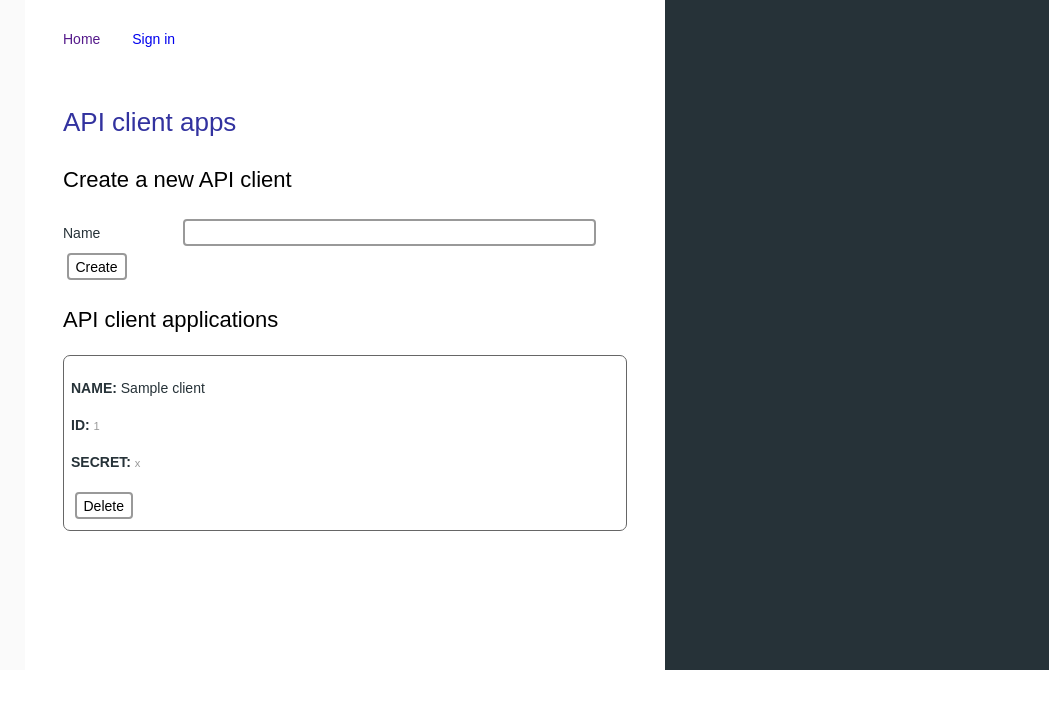
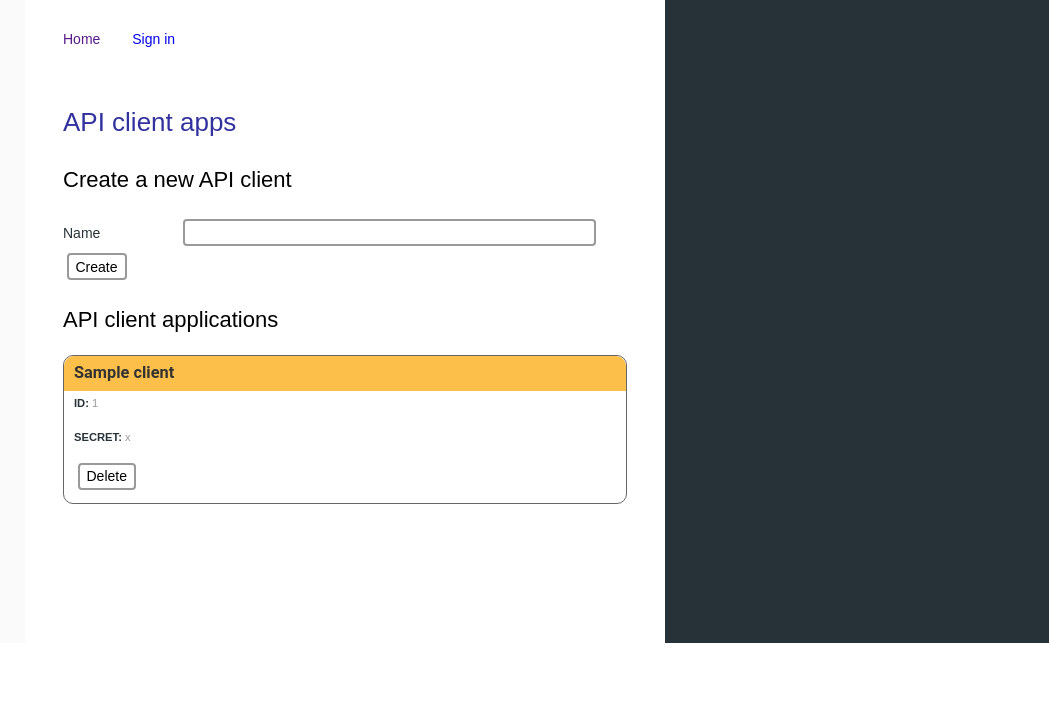
Before and after one commit to scott2b/Webster, a Python web app: template templates/clients.html in a window 1280 px wide. Shown: the top 709 px of the page, without its empty margins (231-1280 px from the left). Run offline with Jinja, Linux system fonts and the light colour scheme; the template is opened without the code that fills it: most values are stand-ins (such as "Sample title", 1, 10 or a date in 2020); form fields are guessed from the names that the template uses.

Commit message:
api client card style

```diff
--- a/static/site.css
+++ b/static/site.css
@@ -36,6 +36,24 @@ h3 {
   line-height: 1.5em;
   color: rgb(51, 51, 51);
   text-align: left;
+}
+
+div.client-app h3 {
+  margin: -10px;
+  background: var(--secondary);
+  border-radius: 10px 10px 0 0;
+  padding: 5px 10px;
+}
+
+div.client-app p{
+  font-size: 80%;
+}
+
+.api-key {
+  color: #999;
+}
+.api-secret {
+  color: #999;
 }
 
 div.nav ul {
@@ -170,8 +188,8 @@ input {
 
 .client-app {
   border: 1px solid #666;
-  border-radius: .5em;
-  padding: .5em;
+  border-radius: 10px;
+  padding: 10px;
   margin-bottom: .5em;
 }
 
--- a/templates/clients.html
+++ b/templates/clients.html
@@ -1,16 +1,6 @@
 {% extends "base.html" %}
 
 {% block content %}
-  <style>
-    .api-key {
-      font-size: 80%;
-      color: #999;
-    }
-    .api-secret {
-      font-size: 80%;
-      color: #999;
-    }
-  </style>
 
   <div class="api">
     <h1>API client apps</h1>
@@ -22,9 +12,10 @@
         <input type="submit" value="Create" name="client-create" />
     </form>
     <h2>API client applications</h2>
+
     {% for client in api_clients %}
-        <div class="client-app">
-        <p><strong>NAME:</strong> {{ client.name }}</p>
+      <div class="client-app">
+        <h3>{{ client.name }}</h3>
         <p><strong>ID:</strong> <span class="api-key">{{ client.client_id }}</span></p>
         <p><strong>SECRET:</strong> <span class="api-secret">{{ client.client_secret }}</span></p>
         <form action="/apps" method="POST">
@@ -32,8 +23,9 @@
             <input type="hidden" name="client_id" value="{{client.client_id}}" />
             <input type="submit" value="Delete" />
         </form>
-        </div>
+      </div>
     {% endfor %}
+
   </div>
 
 {% endblock content %}
```
